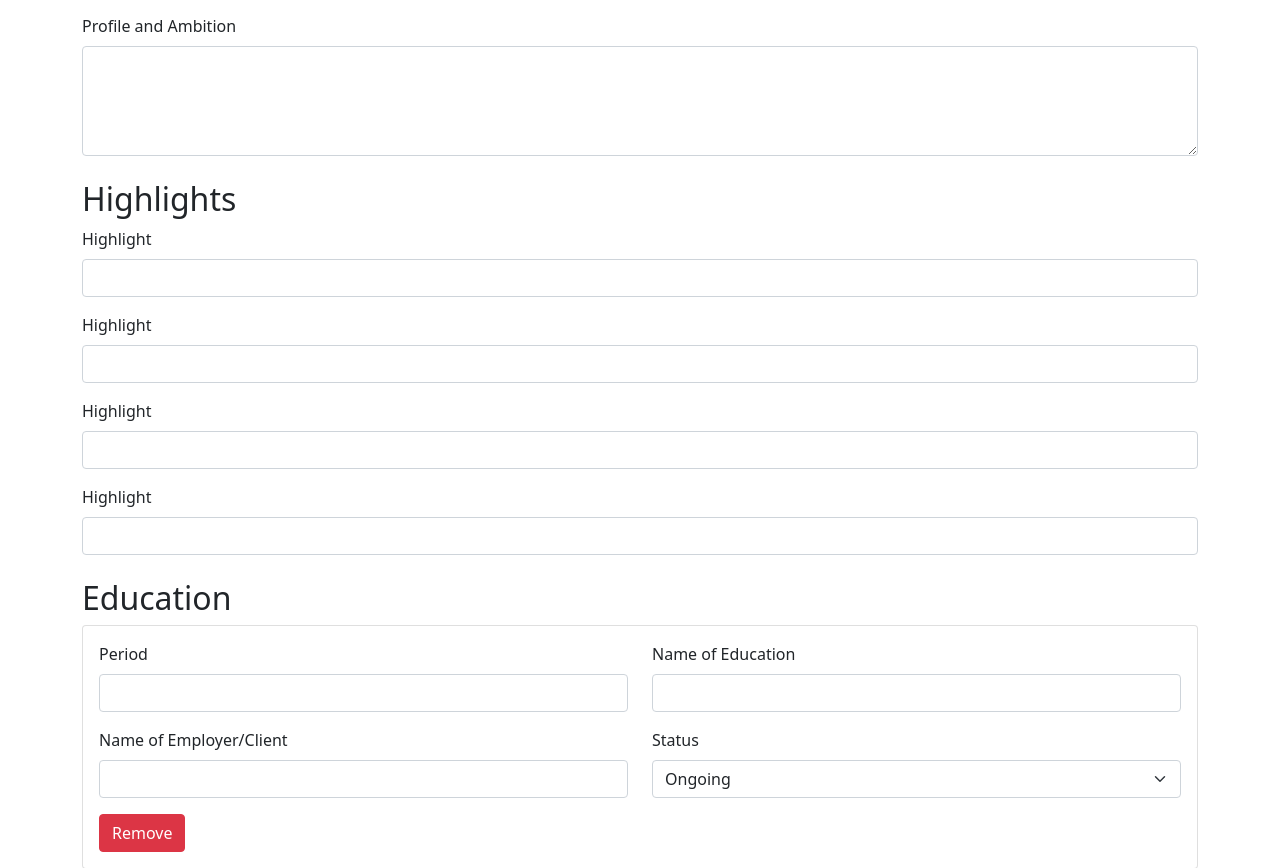
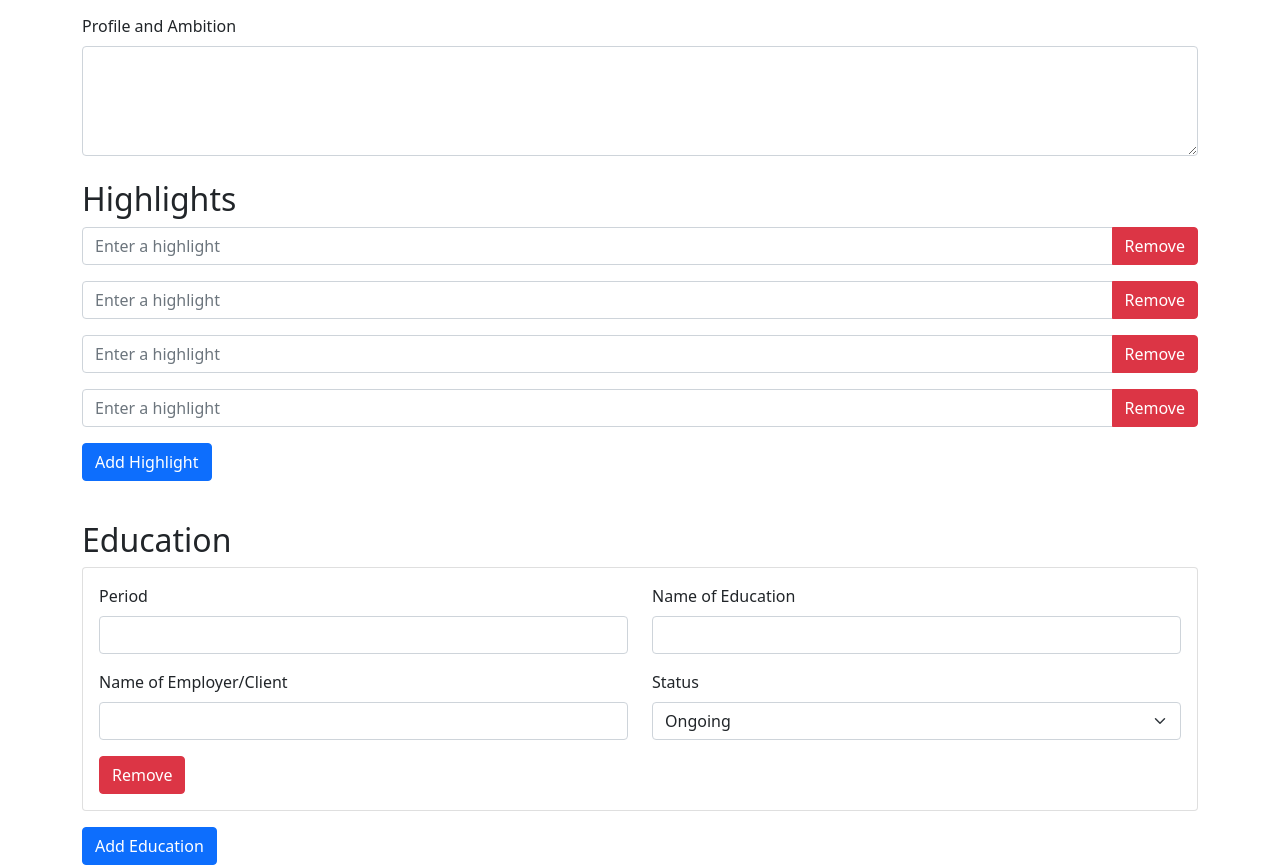
Before and after one commit to dakixr/FormCraftSuite, a Flask app: page / in a window 1280 px wide. Shown: the part 410-1278 px from the top of the page. Run offline with Flask 3, Linux system fonts and the light colour scheme.

Commit message:
dynamic highlights

```diff
--- a/project/templates/form.html
+++ b/project/templates/form.html
@@ -60,12 +60,15 @@
             <h2 class="mt-4">Highlights</h2>
             <div id="highlights-container">
                 {% for highlight_form in form.highlights %}
-                    <div class="mb-3">
-                        {{ highlight_form.highlight.label(class="form-label") }}
-                        {{ highlight_form.highlight(class="form-control") }}
+                    <div class="highlight-item mb-3">
+                        <div class="input-group">
+                            {{ highlight_form.highlight(class="form-control", placeholder="Enter a highlight") }}
+                            <button type="button" class="btn btn-danger remove-highlight">Remove</button>
+                        </div>
                     </div>
                 {% endfor %}
             </div>
+            <button type="button" class="btn btn-primary mb-3" id="add-highlight">Add Highlight</button>
 
             <h2 class="mt-4">Education</h2>
             <div id="education-container">
@@ -201,6 +204,19 @@
     </div>
 
     <script>
+        function addHighlight() {
+            const container = document.getElementById('highlights-container');
+            const newHighlight = document.createElement('div');
+            newHighlight.className = 'highlight-item mb-3';
+            newHighlight.innerHTML = `
+                <div class="input-group">
+                    <input class="form-control" name="highlights-${container.children.length}-highlight" placeholder="Enter a highlight" type="text">
+                    <button type="button" class="btn btn-danger remove-highlight">Remove</button>
+                </div>
+            `;
+            container.appendChild(newHighlight);
+        }
+
         function addEducation() {
             const container = document.getElementById('education-container');
             const newEducation = container.children[0].cloneNode(true);
@@ -222,11 +238,17 @@
             container.appendChild(newWorkExperience);
         }
 
+        document.getElementById('add-highlight').addEventListener('click', addHighlight);
         document.getElementById('add-education').addEventListener('click', addEducation);
         document.getElementById('add-course').addEventListener('click', addCourse);
         document.getElementById('add-work-experience').addEventListener('click', addWorkExperience);
 
         document.addEventListener('click', function(e) {
+            if (e.target && e.target.classList.contains('remove-highlight')) {
+                if (document.querySelectorAll('.highlight-item').length > 1) {
+                    e.target.closest('.highlight-item').remove();
+                }
+            }
             if (e.target && e.target.classList.contains('remove-education')) {
                 if (document.querySelectorAll('.education-item').length > 1) {
                     e.target.closest('.education-item').remove();
```
